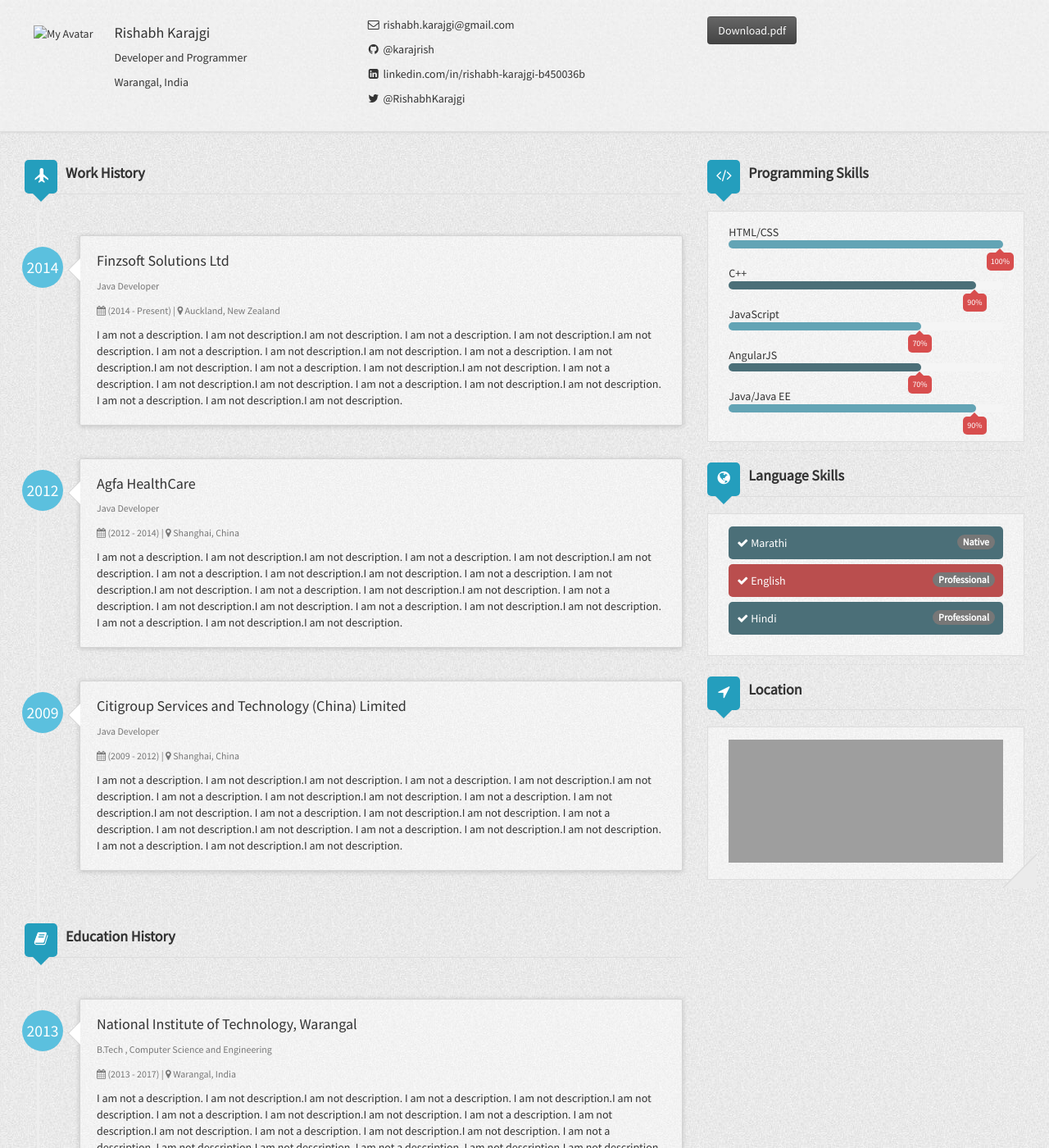
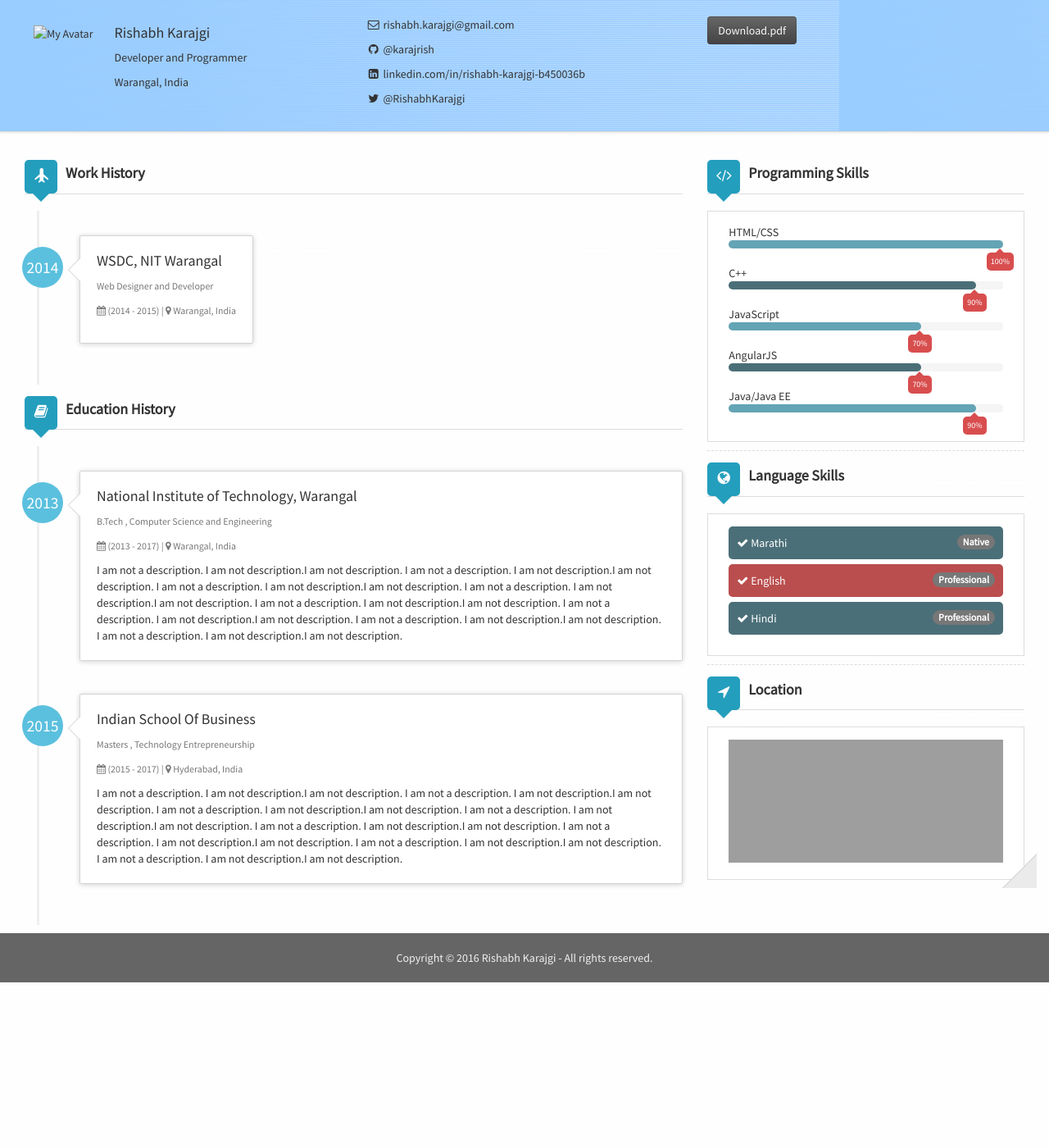
Before and after one commit to rishkarajgi/mysite-deprecated, a Jekyll site: the page built from index.html, in a window 1280 px wide and 1400 px high. Shown: the whole window at 82% size. Built offline with Jekyll 4.4.1, drawn with Linux system fonts in a browser that asks for light colours; nearby versions of some CDN libraries; grey boxes are pictures that could not be loaded.

Commit message:
pushed mods

```diff
--- a/_config.yml
+++ b/_config.yml
@@ -1,7 +1,7 @@
 # Site settings
 title: Rishabh Karajgi's CV
 description: karajrish's CV
-favicon: /resumecard/assets/img/avatar.JPG
+favicon: /resumecard/assets/img/avatar.jpg
 baseurl: ""
 url: ""
 rss_url:
@@ -28,26 +28,12 @@ author:
 #  stackoverflow: 4582127
   workHistory:
     - work1:
-      company: Finzsoft Solutions Ltd
-      location: Auckland, New Zealand
-      title: Java Developer
+      company: WSDC, NIT Warangal
+      location: Warangal, India
+      title: Web Designer and Developer
       started: 2014
-      duration: (2014 - Present)
-      description: I am not a description. I am not description.I am not description. I am not a description. I am not description.I am not description. I am not a description. I am not description.I am not description. I am not a description. I am not description.I am not description. I am not a description. I am not description.I am not description. I am not a description. I am not description.I am not description. I am not a description. I am not description.I am not description. I am not a description. I am not description.I am not description.
-    - work2:
-      company: Agfa HealthCare
-      location: Shanghai, China
-      title: Java Developer
-      started: 2012
-      duration: (2012 - 2014)
-      description: I am not a description. I am not description.I am not description. I am not a description. I am not description.I am not description. I am not a description. I am not description.I am not description. I am not a description. I am not description.I am not description. I am not a description. I am not description.I am not description. I am not a description. I am not description.I am not description. I am not a description. I am not description.I am not description. I am not a description. I am not description.I am not description.
-    - work3:
-      company: Citigroup Services and Technology (China) Limited
-      location: Shanghai, China
-      title: Java Developer
-      started: 2009
-      duration: (2009 - 2012)
-      description: I am not a description. I am not description.I am not description. I am not a description. I am not description.I am not description. I am not a description. I am not description.I am not description. I am not a description. I am not description.I am not description. I am not a description. I am not description.I am not description. I am not a description. I am not description.I am not description. I am not a description. I am not description.I am not description. I am not a description. I am not description.I am not description.
+      duration: (2014 - 2015)
+      description:
   educationHistory:
     - education1:
       organization: National Institute of Technology, Warangal
@@ -56,6 +42,14 @@ author:
       major: Computer Science and Engineering
       started: 2013
       duration: (2013 - 2017)
+      description: I am not a description. I am not description.I am not description. I am not a description. I am not description.I am not description. I am not a description. I am not description.I am not description. I am not a description. I am not description.I am not description. I am not a description. I am not description.I am not description. I am not a description. I am not description.I am not description. I am not a description. I am not description.I am not description. I am not a description. I am not description.I am not description.
+    - education2:
+      organization: Indian School Of Business
+      location: Hyderabad, India
+      degree: Masters
+      major: Technology Entrepreneurship
+      started: 2015
+      duration: (2015 - 2017)
       description: I am not a description. I am not description.I am not description. I am not a description. I am not description.I am not description. I am not a description. I am not description.I am not description. I am not a description. I am not description.I am not description. I am not a description. I am not description.I am not description. I am not a description. I am not description.I am not description. I am not a description. I am not description.I am not description. I am not a description. I am not description.I am not description.
   languages:
     - language1:
```
Also changed, not shown: assets/img/avatar.jpg (renamed from assets/img/avatar.JPG), assets/img/bg-top.jpg, assets/img/bg-top1.jpg (added), assets/img/bg.jpg, assets/img/bg1.jpg (added), 1 other file.
